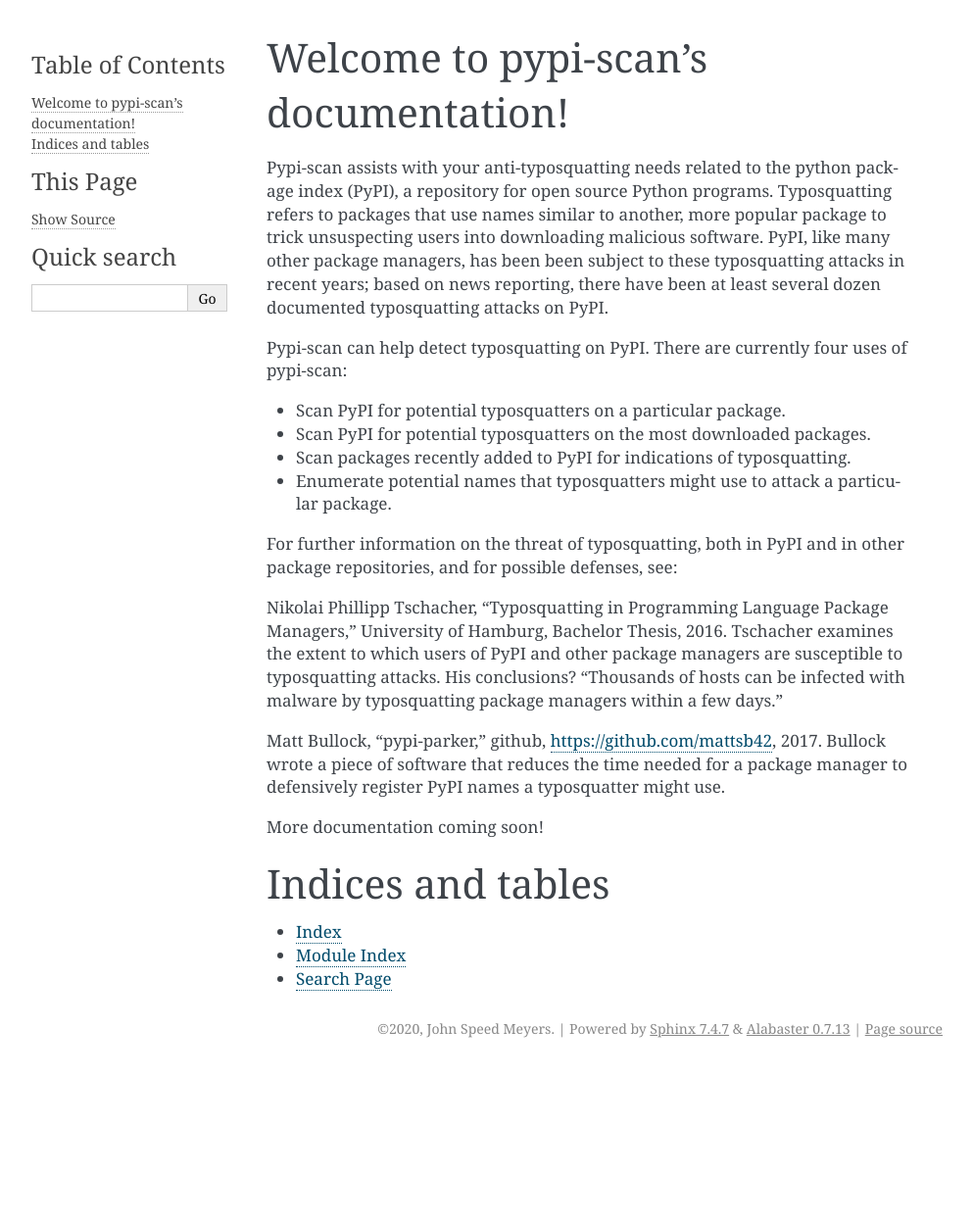
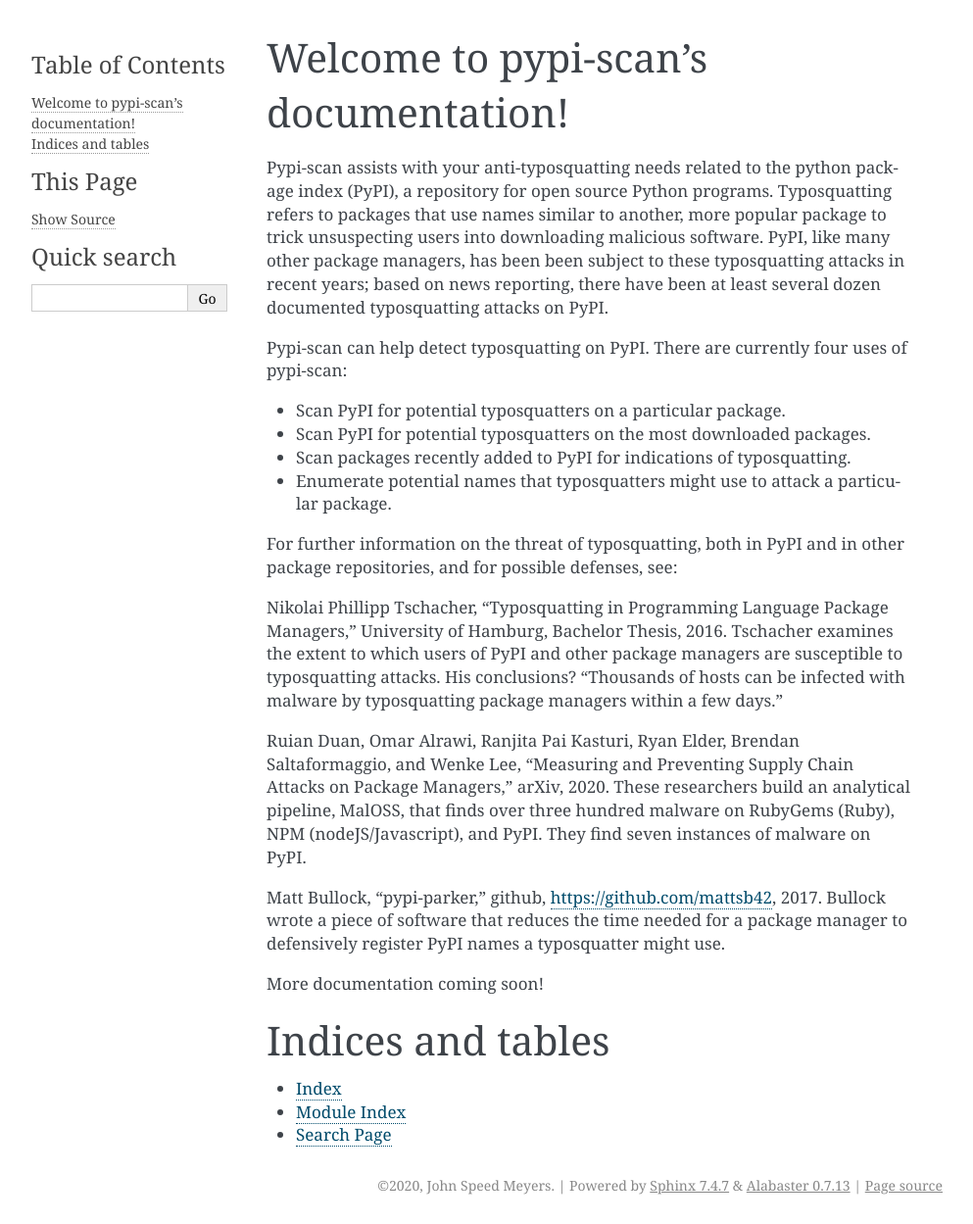
Before and after one commit to IQTLabs/pypi-scan, a Sphinx documentation site: the page built from docs/index.rst, in a window 1280 px wide. Shown: the whole page at 98% size, without its empty margins (148-1141 px from the left). Built offline with Sphinx 7.4.7, drawn with Linux system fonts in a browser that asks for light colours; before the commit the page ends 1089 px from its top, so only the background shows below that.

Commit message:
Add wenke lee reference to read the docs

```diff
--- a/docs/index.rst
+++ b/docs/index.rst
@@ -38,6 +38,13 @@
 can be infected with malware by typosquatting package managers within a few
 days."
 
+Ruian Duan, Omar Alrawi, Ranjita Pai Kasturi, Ryan Elder, Brendan Saltaformaggio,
+and Wenke Lee, "Measuring and Preventing Supply Chain Attacks on Package Managers,"
+arXiv, 2020.
+These researchers build an analytical pipeline, MalOSS, that finds over three
+hundred malware on RubyGems (Ruby), NPM (nodeJS/Javascript), and PyPI. They
+find seven instances of malware on PyPI.
+
 Matt Bullock, "pypi-parker," github, https://github.com/mattsb42, 2017.
 Bullock wrote a piece of software that reduces the time needed for a package
 manager to defensively register PyPI names a typosquatter might use.
```
